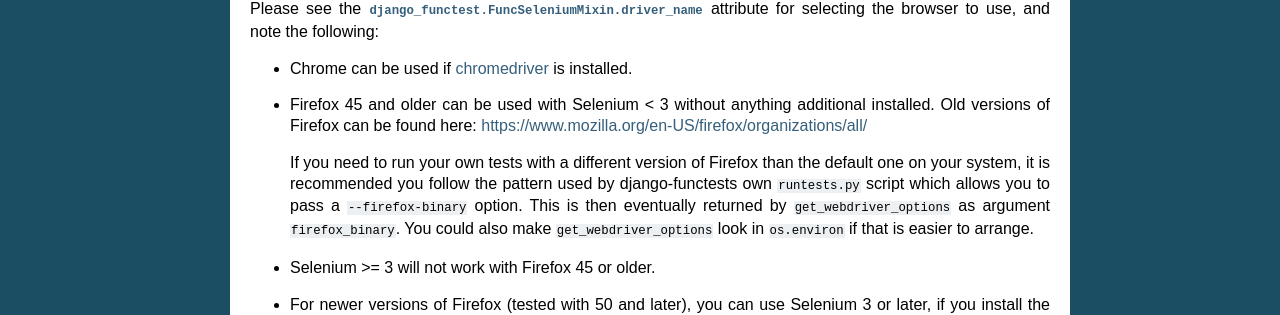
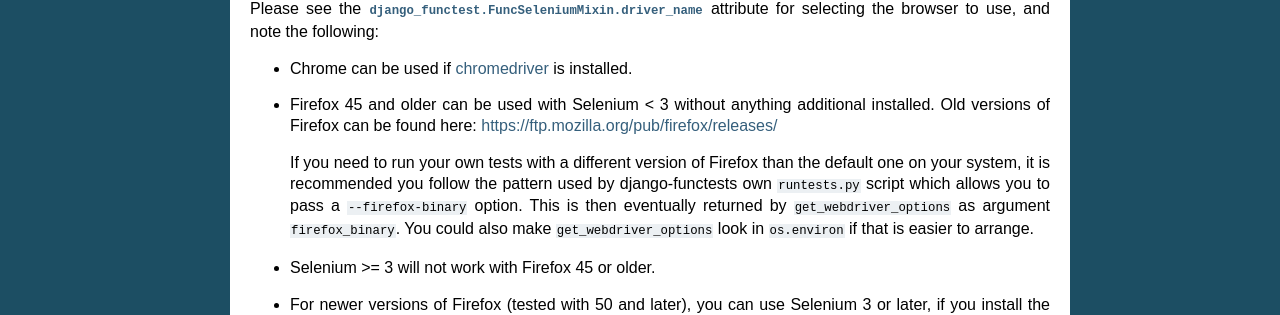
Before and after one commit to django-functest/django-functest, a Sphinx documentation site: the page built from docs/installation.rst, in a window 1280 px wide. Shown: the part 786-1101 px from the top of the page. Built offline with Sphinx 7.4.7, drawn with Linux system fonts in a browser that asks for light colours; some of the changed lines change nothing that is shown.

Commit message:
Corrected docs about where to get old Firefox versions

```diff
--- a/docs/installation.rst
+++ b/docs/installation.rst
@@ -52,7 +52,7 @@ the browser to use, and note the following:
 
 * Firefox 45 and older can be used with Selenium < 3 without anything additional
   installed. Old versions of Firefox can be found here:
-  https://www.mozilla.org/en-US/firefox/organizations/all/
+  https://ftp.mozilla.org/pub/firefox/releases/
 
   If you need to run your own tests with a different version of Firefox than the
   default one on your system, it is recommended you follow the pattern used by
```
